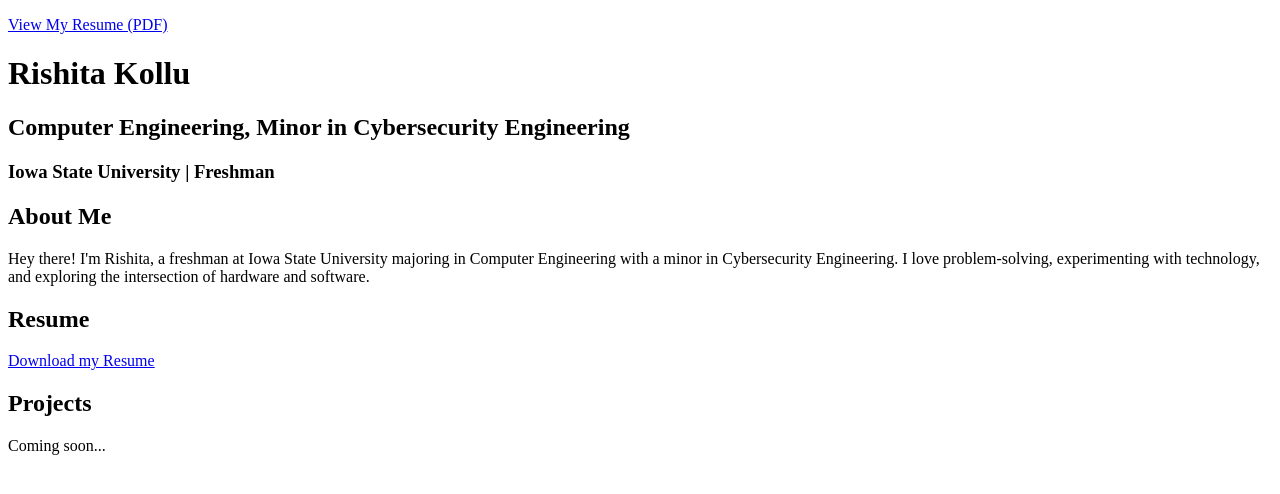
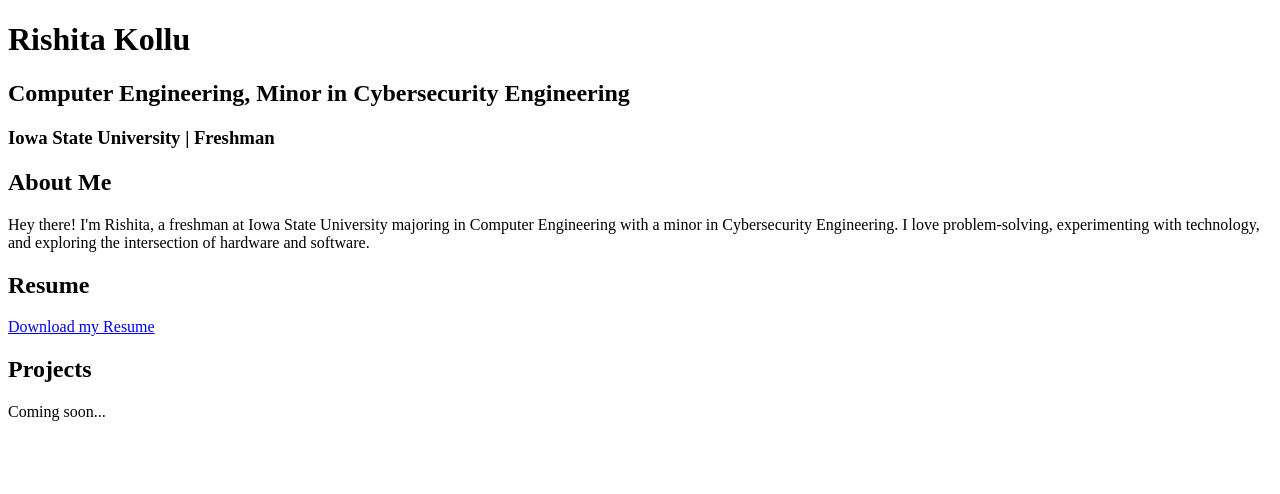
Before and after one commit to rishitaa25/Rishita_Portfolio, a plain HTML site: page index.html in a window 1280 px wide. Drawn offline with Linux system fonts and the light colour scheme.

Commit message:
Update index.html

```diff
--- a/index.html
+++ b/index.html
@@ -6,7 +6,7 @@
     <title>Rishita Kollu - Portfolio</title>
 </head>
 <body>
-    <p><a href="Rishita_Kollu.pdf" target="_blank">View My Resume (PDF)</a></p>
+
     <header>
         <h1>Rishita Kollu</h1>
         <h2>Computer Engineering, Minor in Cybersecurity Engineering</h2>
@@ -21,7 +21,8 @@
 
     <section id="resume">
         <h2>Resume</h2>
-        <p><a href="Rishita_Kollu.pdf" download>Download my Resume</a></p>
+        <a href="Rishita Kollu.pdf" download>Download my Resume</a>
+
     </section>
 
     <section id="projects">
```
